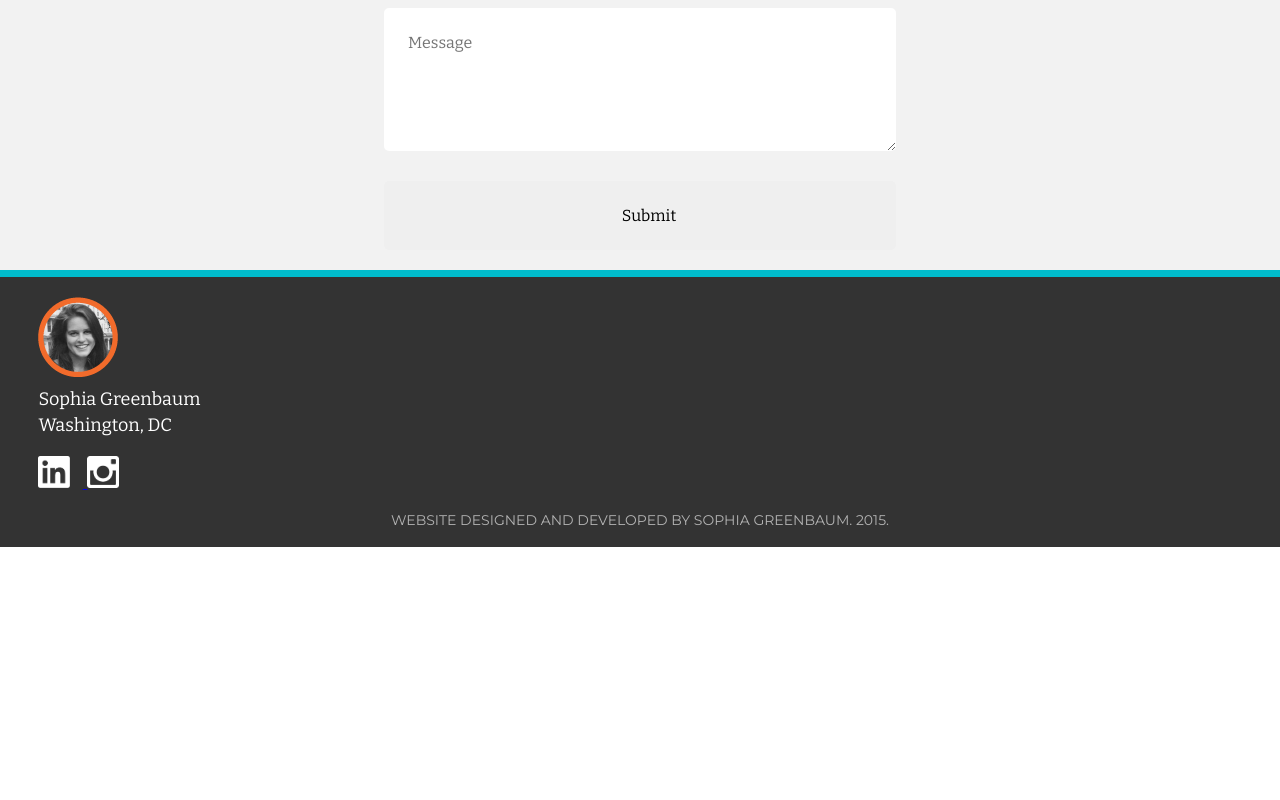
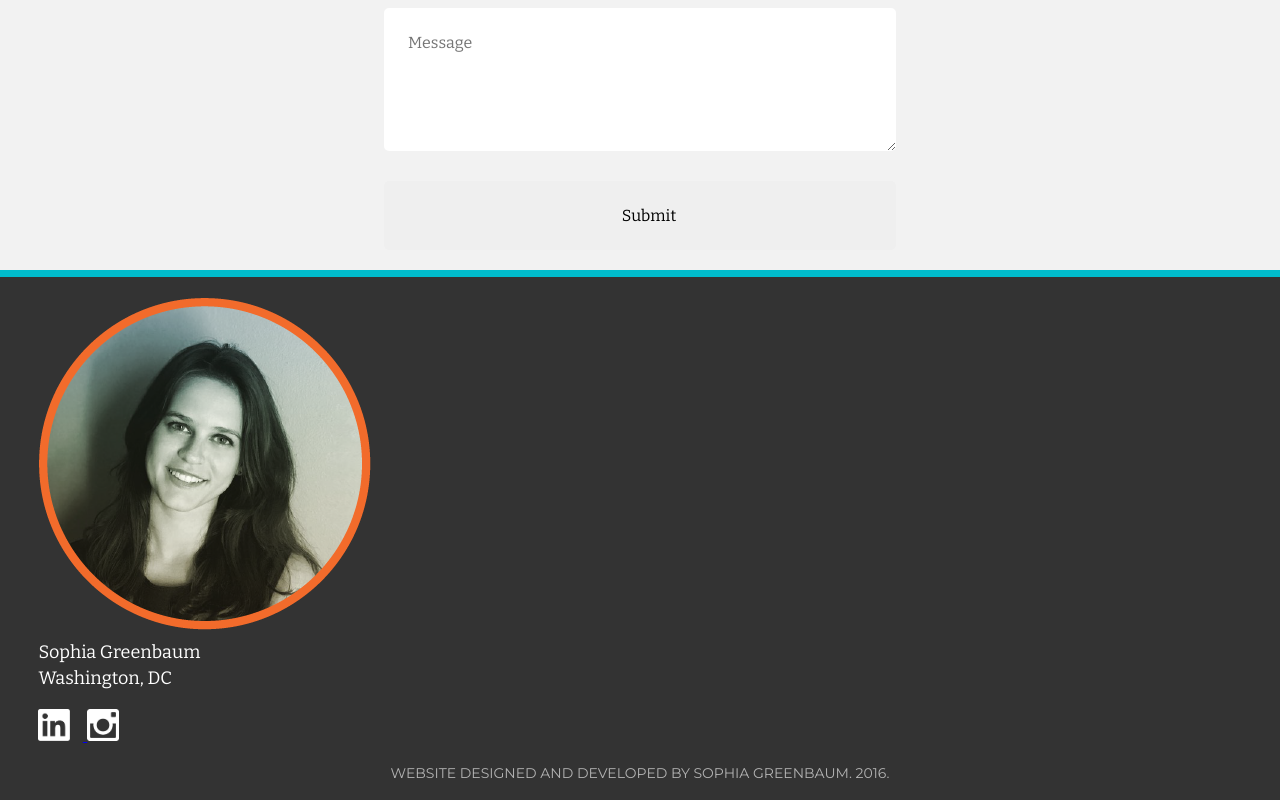
Before and after one commit to sgreenbaum/sgreenbaum.github.io, a plain HTML site: page index.html in a window 1280 px wide. Shown: the part 3284-4084 px from the top of the page. Before the commit the page ends 3831 px from the top, so only its background shows below. Drawn offline with nearby package versions, Linux system fonts and the light colour scheme.

Commit message:
Updated headshot
new photo

```diff
--- a/index.html
+++ b/index.html
@@ -461,9 +461,10 @@
         		</form>
         	</section>
 
+
         	<footer class="clear">
 
-        		<img src="images/personal.png" class="personal">
+        		<img src="images/personal2.png" class="personal">
         		<p class="name">Sophia Greenbaum</p>
         		<p class="city">Washington, DC</p>
 
@@ -477,7 +478,7 @@
         		</div>
 
 
-        		<h4>Website designed and developed by Sophia Greenbaum. 2015.</h4>
+        		<h4>Website designed and developed by Sophia Greenbaum. 2016.</h4>
         	</footer>
 		</div>
 
```
Also changed, not shown: images/personal2.png (added).
